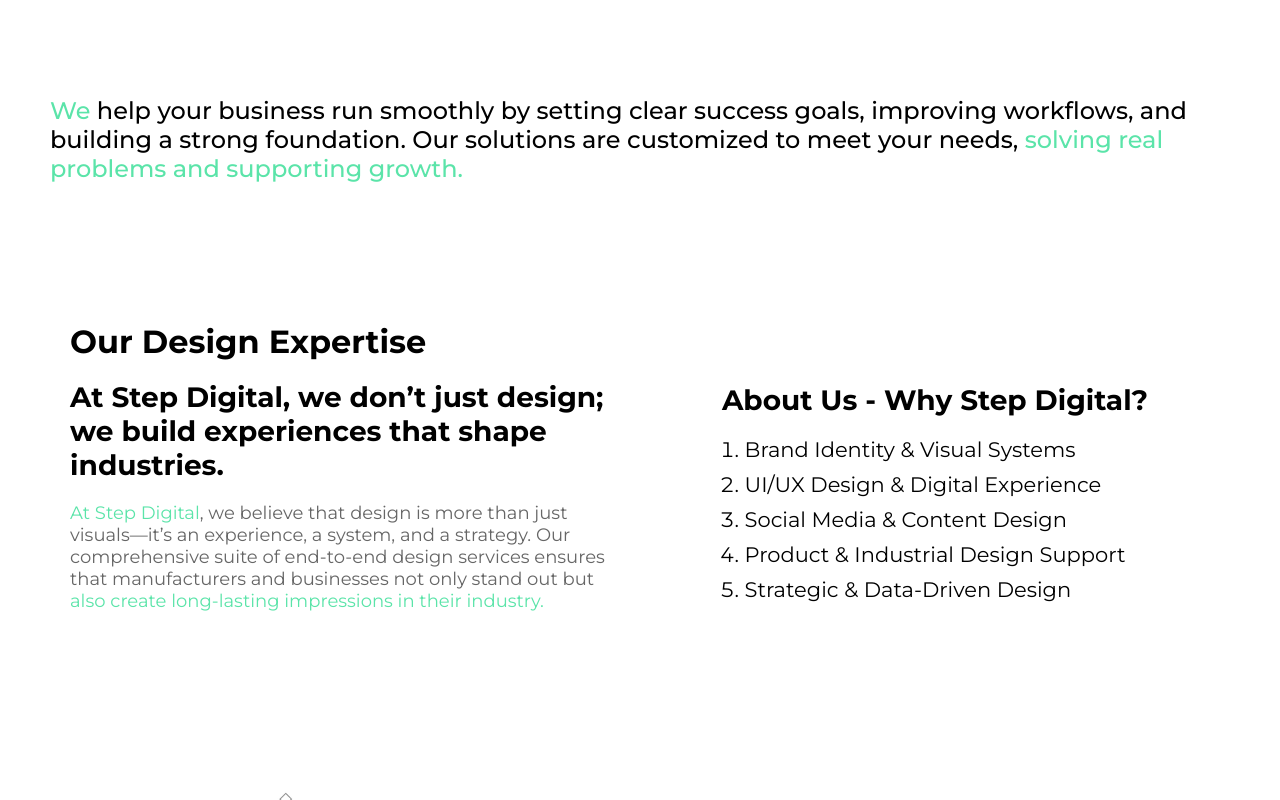
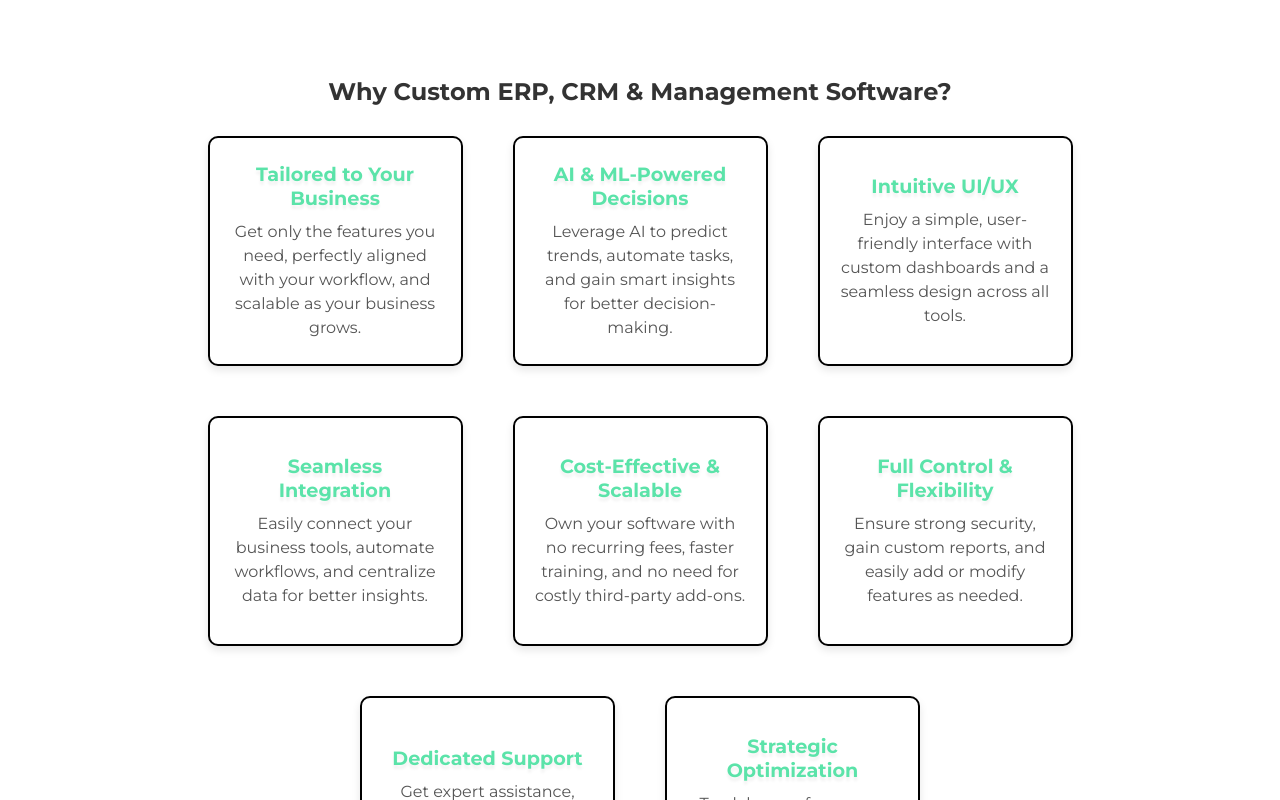
Before and after one commit to aditipatil0315/erp_landing_pg, a React (Vite) app: page / in a window 1280 px wide. Shown: the part 2200-3000 px from the top of the page. Built offline with nearby package versions, Linux system fonts and the light colour scheme.

Commit message:
changes made section6 added

```diff
--- a/src/App.jsx
+++ b/src/App.jsx
@@ -5,6 +5,7 @@
 import Section3 from './components/Section_3/Section3'
 import Section4 from './components/Section_4/Section4'
 import Section5 from './components/Section_5/Section5'
+import Section6 from './components/Section_6/Section6'
 
 
 function App() {
@@ -14,6 +15,7 @@
       <Section1/>
       <Section2/>
       <Section3/>
+      <Section6/>
       <Section4/>
       <Section5/>
       <Footer/>
--- a/src/components/Section_3/Section3.css
+++ b/src/components/Section_3/Section3.css
@@ -4,7 +4,7 @@
     font-family: Montserrat;
     height: 80vh;
     width: 100%;
-    padding: 20px 50px;
+    padding: 20px 70px;
     display: flex;
     justify-content: center;
     align-items: center;
@@ -47,7 +47,7 @@
 
 .sec3_right {
     display: flex;
-    justify-content: center;
+    justify-content: end;
     align-items: center;
     height: 100%;
     width: 50%;
--- a/src/components/Section_4/Section4.css
+++ b/src/components/Section_4/Section4.css
@@ -3,43 +3,52 @@
     min-height: auto;
     margin-bottom: 5rem;
     width: 100%;
-    padding: 20px 50px;
+    padding: 120px 20px 0;
     display: flex;
     flex-direction: column;
+    justify-content: center;
+    align-items: center;
 }
 
 .sec4_upper {
-    width: 100%;
+    width: 90%;
     height: 50%;
 }
 
 .sec4_upper h2 {
+    text-align: center;
     font-size: 24px;
     font-weight: 500;
 }
 
 span {
     color: #5BE4A9;
+    font-weight: 600;
 }
 
 .sec4_bottom {
+    /* background-color: rebeccapurple; */
     margin-top: 3rem;
-    width: 100%;
+    width: 90%;
     height: 70%;
     display: flex;
+    justify-content: center;
+
 }
 
 .left_one {
     width: 50%;
     display: flex;
+    justify-content: start;
     flex-direction: column;
     padding: 20px;
-    margin-top: 2rem;
+    /* margin-top: 1.5rem; */
 
 }
 
 .left_one h2 {
     font-size: 28px;
+    font-weight: 500;
 }
 
 .left_one p {
@@ -51,8 +60,9 @@
     width: 50%;
     display: flex;
     flex-direction: column;
-    justify-content: end;
-    align-items: center;
+    justify-content:end;
+    align-items: end;
+    text-align: left;
     padding: 20px;
 }
 
@@ -64,7 +74,7 @@
 
 .right_one h2 {
     font-size: 28px;
-    margin-top: 2rem;
+    margin-right: 2.5rem;
 
 }
 
--- a/src/components/Section_4/Section4.jsx
+++ b/src/components/Section_4/Section4.jsx
@@ -16,21 +16,21 @@
 
       <div className="sec4_bottom">
         <div className="left_one">
-          <h1>Our Design Expertise</h1>
-          <br />
-          <h2>At Step Digital, we don’t just design; we build experiences that shape industries.</h2>
-          <p><span>At Step Digital</span>, we believe that design is more than just visuals—it’s an experience, a system, and a strategy. Our comprehensive suite of end-to-end design services ensures that manufacturers and businesses not only stand out but <span>also create long-lasting impressions in their industry.</span></p>
+          <h1>Why Choose Step Technology?</h1>
+          {/* <br /> */}
+          <h2>Comprehensive Solutions from Consultation to Ongoing Support</h2>
+          <p><span>We provide</span> consultation, development, seamless integration, training, and continuous maintenance to ensure a custom-fit, scalable solution for your business. Partner with Step Technology to transform your <span>ERP, CRM, and management systems.</span></p>
 
         </div>
 
         <div className="right_one">
-          <h2>About Us - Why Step Digital? </h2>
+          <h2>We provide <span>end-to-end <br /> solutions</span>,including</h2>
           <ol>
-            <li>Brand Identity & Visual Systems</li>
+            <li>Consultation and System Design</li>
             <li>UI/UX Design & Digital Experience</li>
             <li>Social Media & Content Design</li>
-            <li>Product & Industrial Design Support</li>
-            <li>Strategic & Data-Driven Design</li>
+            <li>Maintenance and Support</li>
+            <li>Development and Integration</li>
           </ol>
         </div>
       </div>
--- a/src/components/Section_5/Section5.css
+++ b/src/components/Section_5/Section5.css
@@ -3,10 +3,9 @@
 .section5 {
     font-family: Montserrat;
     width: 100%;
-    padding: 20px 50px;
+    padding: 0 50px;
     display: flex;
     min-height: auto;
-    padding-top: 2rem;
   }
 
   .image-section {
--- /dev/null
+++ b/src/components/Section_6/Section6.css
@@ -0,0 +1,71 @@
+.section6 {
+    padding: 20px 50px ;
+    width: 100%;
+    /* display: flex; */
+    text-align: center;
+  }
+
+  .section-title {
+    font-size: 1.5rem;
+    font-weight: bold;
+    color: #333;
+    margin-bottom: 30px;
+  }
+
+  .cards_box {
+    display: flex;
+    flex-wrap: wrap;
+    justify-content: center;
+    gap: 50px;
+    max-width: 1100px;
+    margin: 0 auto;
+  }
+
+  /* ✅ Feature Cards */
+  .feature {
+    display: flex;
+    flex-direction: column;
+    justify-content: center;
+    border: 2px solid black;
+    background: white;
+    width: calc(25% - 20px); /* 3 columns */
+    height: 230px;
+    padding: 20px;
+    border-radius: 10px;
+    box-shadow: 0px 4px 8px rgba(0, 0, 0, 0.1);
+    transition: transform 0.3s ease, box-shadow 0.3s ease;
+  }
+
+  .feature:hover {
+    transform: translateY(-5px);
+    box-shadow: 0px 6px 12px rgba(0, 0, 0, 0.15);
+  }
+
+  .feature h3 {
+    text-shadow: 0px 4px 3px rgba(0, 0, 0, 0.053);
+
+    font-size: 1.2rem;
+    color: #5BE3A9;
+    margin-bottom: 10px;
+  }
+
+  .feature p {
+    font-size: 1rem;
+    color: #555;
+    line-height: 1.5;
+  }
+
+  /* ✅ Responsive Design */
+  /* 2 Columns on Tablets */
+  @media (max-width: 1024px) {
+    .feature {
+      width: calc(50% - 20px); /* 2 columns */
+    }
+  }
+
+  /* 1 Column on Mobile */
+  @media (max-width: 768px) {
+    .feature {
+      width: 100%; /* 1 column */
+    }
+  }
--- /dev/null
+++ b/src/components/Section_6/Section6.jsx
@@ -0,0 +1,32 @@
+import React from "react";
+import './Section6.css';
+
+
+const Section6 = () => {
+  const points = [
+    { title: " Tailored to Your Business", description: "Get only the features you need, perfectly aligned with your workflow, and scalable as your business grows." },
+    { title: " AI & ML-Powered Decisions", description: "Leverage AI to predict trends, automate tasks, and gain smart insights for better decision-making." },
+    { title: " Intuitive UI/UX", description: "Enjoy a simple, user-friendly interface with custom dashboards and a seamless design across all tools." },
+    { title: " Seamless Integration", description: "Easily connect your business tools, automate workflows, and centralize data for better insights." },
+    { title: " Cost-Effective & Scalable", description: "Own your software with no recurring fees, faster training, and no need for costly third-party add-ons." },
+    { title: " Full Control & Flexibility", description: "Ensure strong security, gain custom reports, and easily add or modify features as needed." },
+    { title: " Dedicated Support", description: "Get expert assistance, regular updates, and full ownership without vendor lock-in." },
+    { title: " Strategic Optimization", description: "Track key performance, optimize workflows, and build a secure, scalable system tailored to you." },
+  ];
+
+  return (
+    <section className="section6">
+      <h2 className="section-title"> Why Custom ERP, CRM & Management Software?</h2>
+      <div className="cards_box">
+        {points.map((point, index) => (
+          <div key={index} className="feature">
+            <h3>{point.title}</h3>
+            <p>{point.description}</p>
+          </div>
+        ))}
+      </div>
+    </section>
+  );
+};
+
+export default Section6;
```
